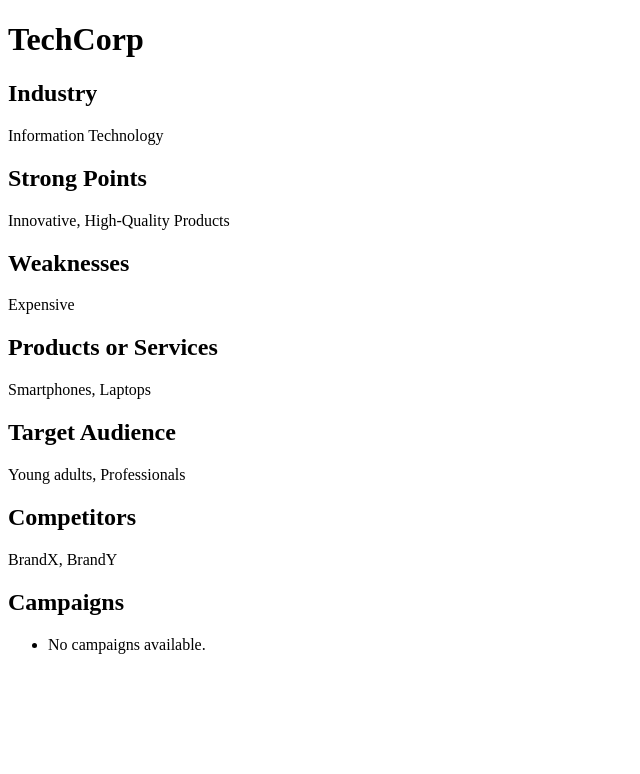
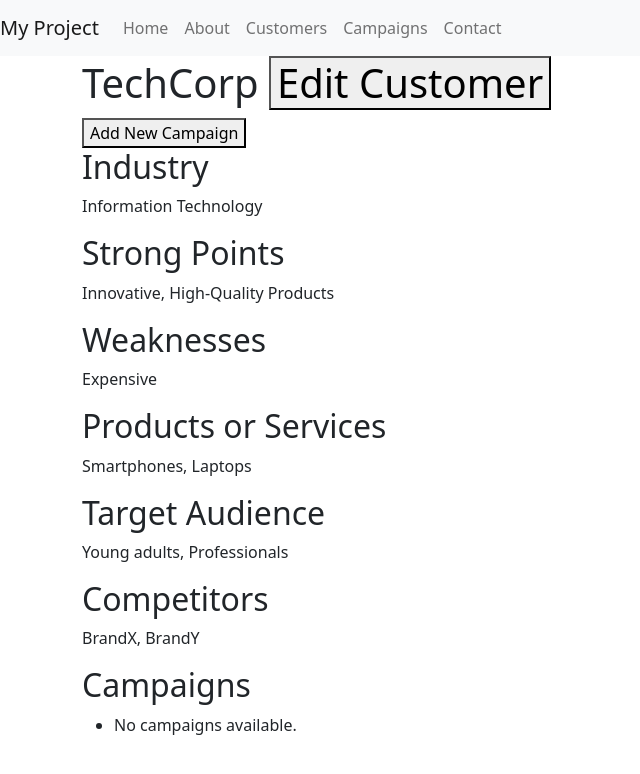
Before and after one commit to jimmy-larsson/ai_marketing_assistant, a Django app: page /marketing/customer/1/ in a window 1280 px wide. Shown: the top 774 px of the page, without its empty margins (0-640 px from the left). Run offline with Django 4.2, Linux system fonts and the light colour scheme; data comes from the database, SQL or seed files in the repository; data that the repository does not hold is empty; parts of the project's set-up code (start-up, migrations or seed data) failed here and were passed over.

Commit message:
REFACTOR: Templates now using a base template. ADD: Styling version 0.0000001

```diff
--- a/marketing/urls.py
+++ b/marketing/urls.py
@@ -4,6 +4,8 @@
 urlpatterns = [
     path('customer_list/', views.customer_list_view, name='customer_list'),
     path('customer/<int:customer_id>/', views.customer_detail_view, name='customer_detail'),
+    path('customer/<int:customer_id>/edit/', views.edit_customer_view, name='edit_customer'),
+    path('customer/<int:customer_id>/add_campaign/', views.add_campaign_view, name='add_campaign'),
     path('campaign/<int:campaign_id>/', views.campaign_detail_view, name='campaign_detail'),
     # add your other url patterns here
 ]
--- a/marketing/views.py
+++ b/marketing/views.py
@@ -1,5 +1,6 @@
-from django.shortcuts import render, get_object_or_404
+from django.shortcuts import render, get_object_or_404, redirect
 
+from .forms import CustomerForm, CampaignForm
 from .models import Customer, Campaign, Goal, MarketingMaterial, MaterialQuestion
 
 
@@ -18,6 +19,20 @@
     }
 
     return render(request, 'marketing/customer_detail.html', context)
+
+
+def edit_customer_view(request, customer_id):
+    customer = get_object_or_404(Customer, id=customer_id)
+    if request.method == 'POST':
+        form = CustomerForm(request.POST, instance=customer)
+        if form.is_valid():
+            form.save()
+            return redirect('customer_detail', customer_id=customer.id)
+    else:
+        form = CustomerForm(instance=customer)
+
+    context = {'form': form, 'customer': customer}
+    return render(request, 'marketing/edit_customer.html', context)
 
 
 def campaign_detail_view(request, campaign_id):
@@ -40,3 +55,19 @@
     }
 
     return render(request, 'marketing/campaign_detail.html', context)
+
+
+def add_campaign_view(request, customer_id):
+    customer = get_object_or_404(Customer, id=customer_id)
+    if request.method == 'POST':
+        form = CampaignForm(request.POST)
+        if form.is_valid():
+            new_campaign = form.save(commit=False)
+            new_campaign.customer = customer
+            new_campaign.save()
+            return redirect('customer_detail', customer_id=customer.id)
+    else:
+        form = CampaignForm()
+
+    context = {'form': form, 'customer': customer}
+    return render(request, 'marketing/add_campaign.html', context)
--- /dev/null
+++ b/templates/base.html
@@ -0,0 +1,44 @@
+<!DOCTYPE html>
+<html lang="en">
+<head>
+    <meta charset="UTF-8">
+    <title>{% block title %}My Project{% endblock %}</title>
+    <link href="https://cdn.jsdelivr.net/npm/bootstrap@5.1.3/dist/css/bootstrap.min.css" rel="stylesheet">
+</head>
+<body>
+    <nav class="navbar navbar-expand-lg navbar-light bg-light">
+        <a class="navbar-brand" href="#">My Project</a>
+        <button class="navbar-toggler" type="button" data-toggle="collapse" data-target="#navbarNav" aria-controls="navbarNav" aria-expanded="false" aria-label="Toggle navigation">
+            <span class="navbar-toggler-icon"></span>
+        </button>
+        <div class="collapse navbar-collapse" id="navbarNav">
+            <ul class="navbar-nav">
+                <li class="nav-item active">
+                    <a class="nav-link" href="#">Home</a>
+                </li>
+                <li class="nav-item">
+                    <a class="nav-link" href="#">About</a>
+                </li>
+                <li class="nav-item">
+                    <a class="nav-link" href="{% url 'customer_list' %}">Customers</a>
+                </li>
+                <li class="nav-item">
+                    <a class="nav-link" href="#">Campaigns</a>
+                </li>
+                <li class="nav-item">
+                    <a class="nav-link" href="#">Contact</a>
+                </li>
+                <!-- Add more items as needed -->
+            </ul>
+        </div>
+    </nav>
+
+    <div class="container">
+        {% block content %}
+        <!-- Your main content goes here -->
+        {% endblock %}
+    </div>
+
+    <script src="https://cdn.jsdelivr.net/npm/bootstrap@5.1.3/dist/js/bootstrap.bundle.min.js"></script>
+</body>
+</html>
--- a/templates/marketing/customer_detail.html
+++ b/templates/marketing/customer_detail.html
@@ -1,10 +1,19 @@
-<!DOCTYPE html>
-<html>
-<head>
-    <title>Customer Detail</title>
-</head>
-<body>
-    <h1>{{ customer.name }}</h1>
+{% extends 'base.html' %}
+
+{% block title %}Customer - Details{% endblock %}
+
+{% block content %}
+    <h1>{{ customer.name }}
+        <!-- Button to Edit Customer Information -->
+        <a href="{% url 'edit_customer' customer.id %}">
+            <button>Edit Customer</button>
+        </a>
+    </h1>
+
+    <!-- Button to Add a New Campaign -->
+    <a href="{% url 'add_campaign' customer.id %}">
+        <button>Add New Campaign</button>
+    </a>
 
     <h2>Industry</h2>
     <p>{{ customer.industry }}</p>
@@ -26,11 +35,10 @@
 
     <h2>Campaigns</h2>
     <ul>
-    {% for campaign in campaigns %}
-        <li><a href="{% url 'campaign_detail' campaign.id %}">{{ campaign.topic }}</a></li>
-    {% empty %}
-        <li>No campaigns available.</li>
-    {% endfor %}
+        {% for campaign in campaigns %}
+            <li><a href="{% url 'campaign_detail' campaign.id %}">{{ campaign.topic }}</a></li>
+        {% empty %}
+            <li>No campaigns available.</li>
+        {% endfor %}
     </ul>
-</body>
-</html>
+{% endblock %}
```
Also changed, not shown: marketing/forms.py (added, +12 -0 lines), templates/marketing/add_campaign.html (added, +13 -0 lines), templates/marketing/campaign_detail.html (+6 -9 lines), templates/marketing/customer_list.html (+5 -8 lines), templates/marketing/edit_customer.html (added, +12 -0 lines).
